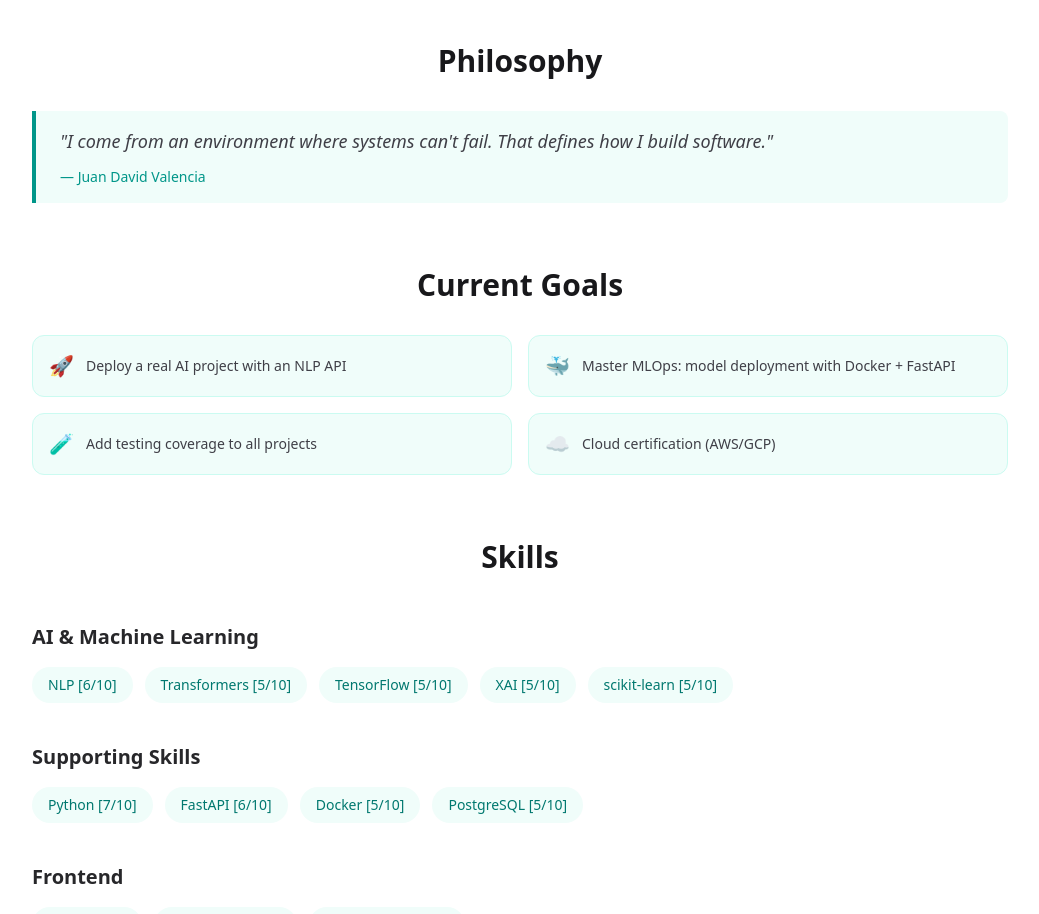
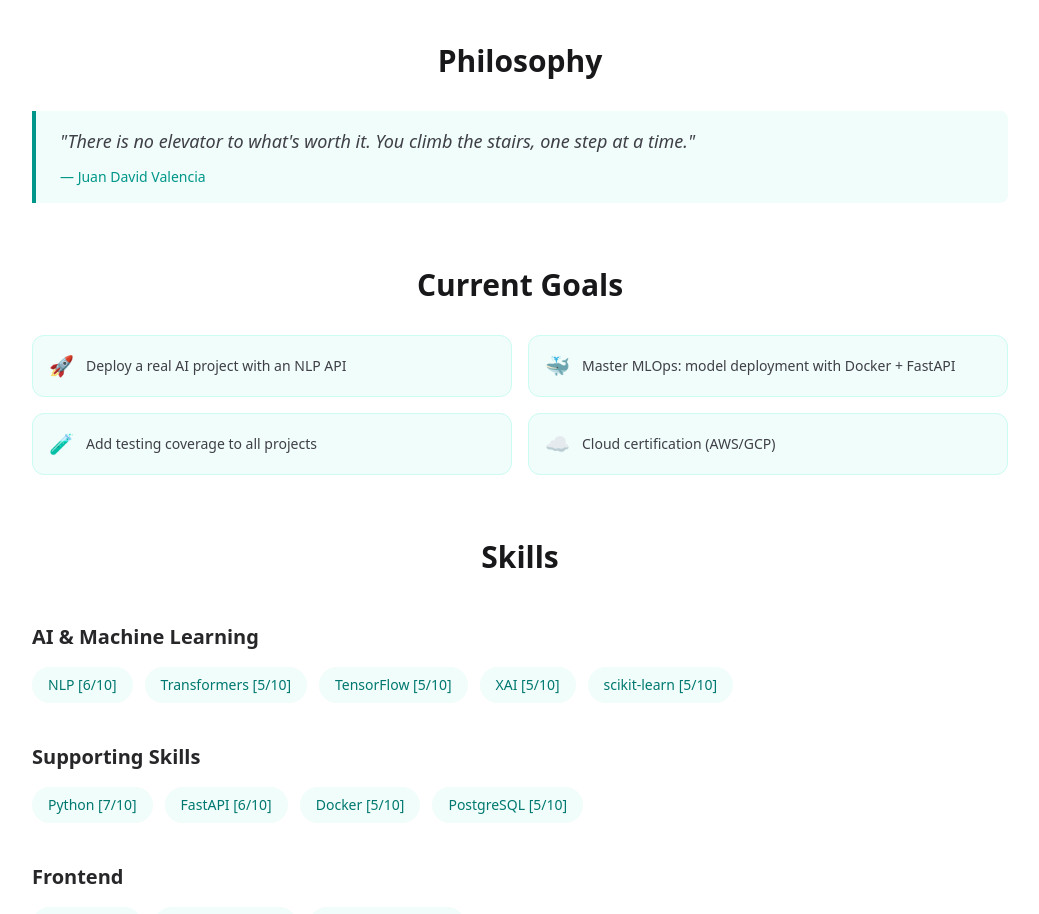
Before and after one commit to jdvalmart/portafolio-jdvalmart, a React (Vite) app: page /about in a window 1280 px wide. Shown: the part 1980-2894 px from the top of the page, without its empty margins (120-1159 px from the left). Built offline with nearby package versions, Linux system fonts and the light colour scheme.

Commit message:
feat: new philosophy quote — no elevator to what's worth it

```diff
--- a/src/i18n/translations.ts
+++ b/src/i18n/translations.ts
@@ -46,7 +46,7 @@ export const translations = {
         "Available for remote, hybrid or on-site work. Open to relocation anywhere in Colombia.",
       philosophy: "Philosophy",
       quote:
-        "\"I come from an environment where systems can't fail. That defines how I build software.\"",
+        "\"There is no elevator to what's worth it. You climb the stairs, one step at a time.\"",
       quoteAuthor: "— Juan David Valencia",
       goals: "Current Goals",
       goal1: "Deploy a real AI project with an NLP API",
@@ -202,7 +202,7 @@ export const translations = {
         "Disponible para trabajo presencial, remoto o h\u00edbrido. Abierto a reubicaci\u00f3n en cualquier ciudad de Colombia.",
       philosophy: "Filosof\u00eda",
       quote:
-        "\"Vengo de un entorno donde los sistemas no pueden fallar. Eso define c\u00f3mo construyo software.\"",
+        "\"No hay ascensor hacia lo que vale la pena. Se sube por las escaleras, un escal\u00f3n a la vez.\"",
       quoteAuthor: "\u2014 Juan David Valencia",
       goals: "Objetivos Actuales",
       goal1: "Crear proyecto AI real desplegado (NLP API)",
```
